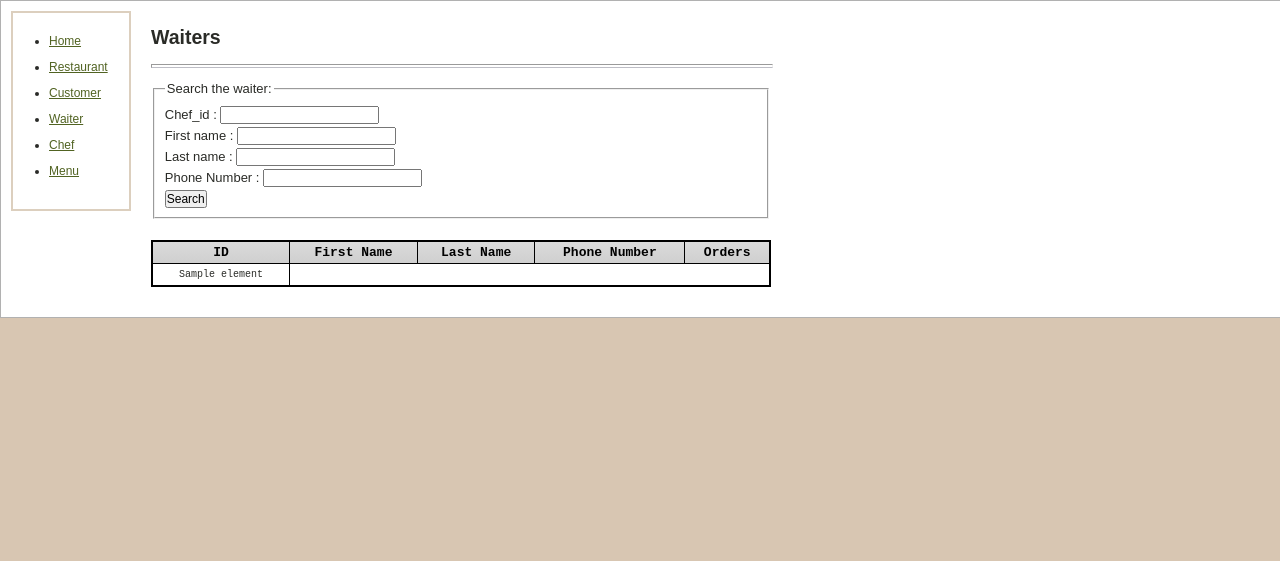
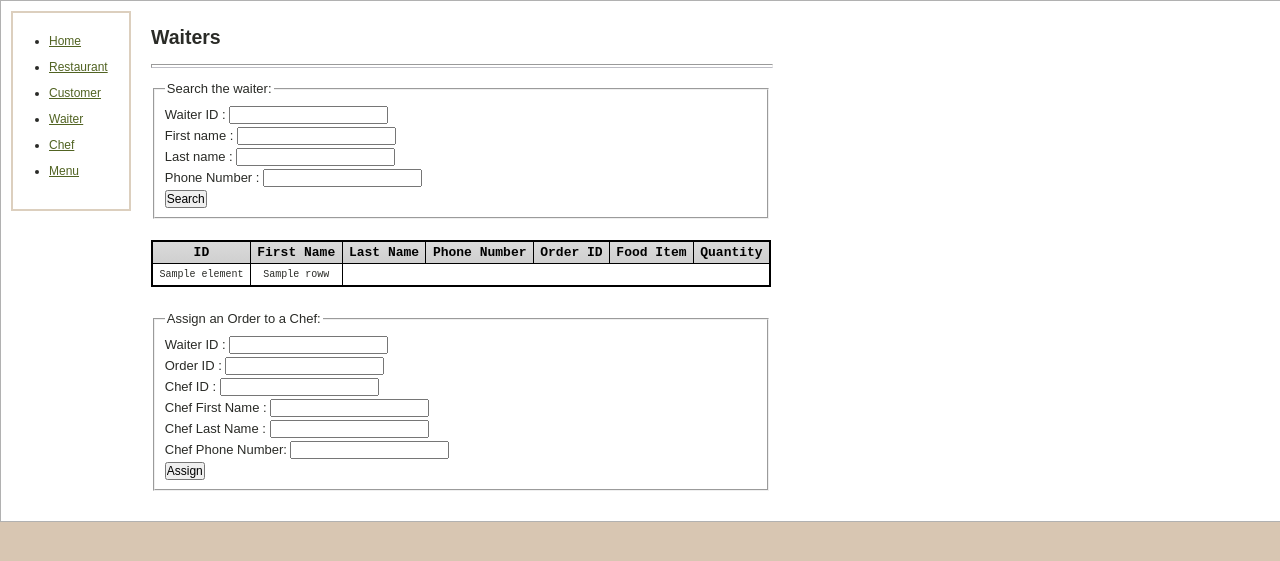
Before and after one commit to Jialin1210/restaurant-management-system, a Flask app: template templates/waiters.html in a window 1280 px wide; the page is wider, and only the part inside the window is pictured. Shown: the part 152-713 px from the top of that part. Run offline with Flask 2, Linux system fonts and the light colour scheme; the template is opened without the code that fills it: most values are stand-ins (such as "Sample title", 1, 10 or a date in 2020); parts of the project's set-up code (start-up, migrations or seed data) failed here and were passed over.

Commit message:
update templates

```diff
--- a/server.py
+++ b/server.py
@@ -217,26 +217,40 @@ def add_order():
 def waiter():
   if "GET" == request.method:
     return render_template("waiters.html")
-  # else:
-  #  query = application.nurses.fetch(request.form)
-  # cursor = g.conn.execute(query)
-  # result = []
-  # for c in cursor:
-  #  result.append(c)
-  # return render_template("nurses.html", **dict(data=result))
+  else:
+    id = request.form['waiter_id']
+    query = application.waiter.search_waiter(id, request.form)
+    cursor = g.conn.execute(query)
+    waiter_info = []
+    for c in cursor:
+      waiter_info.append(c)
+    query = application.waiter.search_order(id)
+    cursor = g.conn.execute(query)
+    order = []
+    for c in cursor:
+      order.append(c)
+    return render_template('waiter.html', **dict(data1=waiter_info, data2=order))
+
   return render_template('waiter.html')
 
 @app.route('/chef/', methods=['GET','POST'])
 def chef():
     if "GET" == request.method:
       return render_template("chefs.html")
-    #else:
-    #  query = application.nurses.fetch(request.form)
-     # cursor = g.conn.execute(query)
-      #result = []
-     # for c in cursor:
-      #  result.append(c)
-     # return render_template("nurses.html", **dict(data=result))
+    else:
+        id = request.form['chef_id']
+        query = application.chef.search_chef(id, request.form)
+        cursor = g.conn.execute(query)
+        chef_info = []
+        for c in cursor:
+          chef_info.append(c)
+        query = application.chef.search_order(id)
+        cursor = g.conn.execute(query)
+        order = []
+        for c in cursor:
+          order.append(c)
+        return render_template('chef.html', **dict(data1=chef_info, data2=order))
+
     return render_template('chef.html')
 
 @app.route('/menu/', methods=['GET','POST'])
--- a/templates/waiters.html
+++ b/templates/waiters.html
@@ -3,7 +3,7 @@
 
 <head>
     <meta charset="UTF-8">
-    <title>Hospital Management System</title>
+    <title>Restaurant Management System</title>
     <meta name="description" content="A description of your website">
     <meta name="keywords" content="keyword1, keyword2, keyword3">
     <link href="{{ url_for('static', filename='style.css') }}" rel="stylesheet" type="text/css">
@@ -46,7 +46,7 @@
                         target="_blank">
                         <fieldset>
                             <legend>Search the waiter:</legend>
-                                <label for="waiter_id">Chef_id : </label><input name="chef_id" type="text"value="" /> <br />
+                                <label for="waiter_id">Waiter ID : </label><input name="chef_id" type="text"value="" /> <br />
                                 <label for="first_name">First name : </label> <input name="first_name"type="text" value="" /> <br />
                                 <label for="last_name">Last name : </label><input name="last_name" type="text" value="" /> <br />
                                 <label for="phone_number">Phone Number : </label><input name="phone_number" type="text" value="" /> <br />
@@ -61,7 +61,9 @@
                                 <th>First Name</th>
                                 <th>Last Name</th>
                                 <th>Phone Number</th>
-                                <th>Orders</th>
+                                <th>Order ID</th>
+                                <th>Food Item</th>
+                                <th>Quantity</th>
                             </tr>
                         </thead>
                         <tbody>
@@ -70,12 +72,28 @@
                                 <tr>
                                     {% for element in row %}
                                     <td>{{element}}</td>
+                                    {% for roww in data2 %}
+                                    <td>{{roww}}</td>
+                                    {% endfor %}
                                     {% endfor %}
                                 </tr>
                                 {% endfor %}
 
                         </tbody>
                     </table>
+                    <br />
+                    <form accept-charset="UTF-8" action="/add_order/" autocomplete="off" method="POST">
+                        <fieldset>
+                            <legend>Assign an Order to a Chef:</legend>
+                            <label for="waiter_id">Waiter ID : </label><input name="waiter_id" type="text" value="" /> <br />
+                            <label for="order_id">Order ID : </label><input name="order_id" type="text" value="" /><br />
+                            <label for="chef_id">Chef ID : </label><input name="chef_id" type="text" value="" /> <br />
+                            <label for="chef_first_name">Chef First Name : </label><input name="chef_first_name" type="text" value="" /> <br />
+                            <label for="chef_last_name">Chef Last Name : </label><input name="chef_last_name" type="text" value="" /> <br />
+                            <label for="chef_phone_number">Chef Phone Number: </label><input name="chef_phone_number" type="text" value="" /> <br />
+                            <input type="submit" value="Assign" onclick="loading();">
+                        </fieldset>
+                    </form>
                 </div>
             </div>
 
```
Also changed, not shown: application/chef.py (+11 -44 lines), application/menu.py (+13 -0 lines), application/waiter.py (+20 -0 lines), templates/chefs.html (+23 -5 lines), templates/menu.html (+13 -2 lines).
